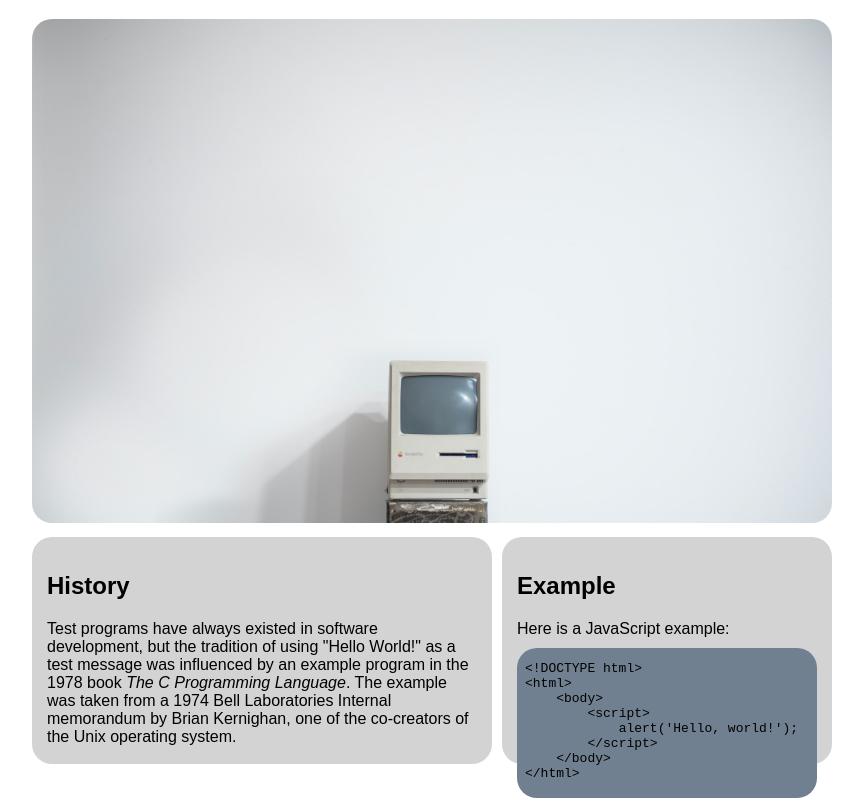
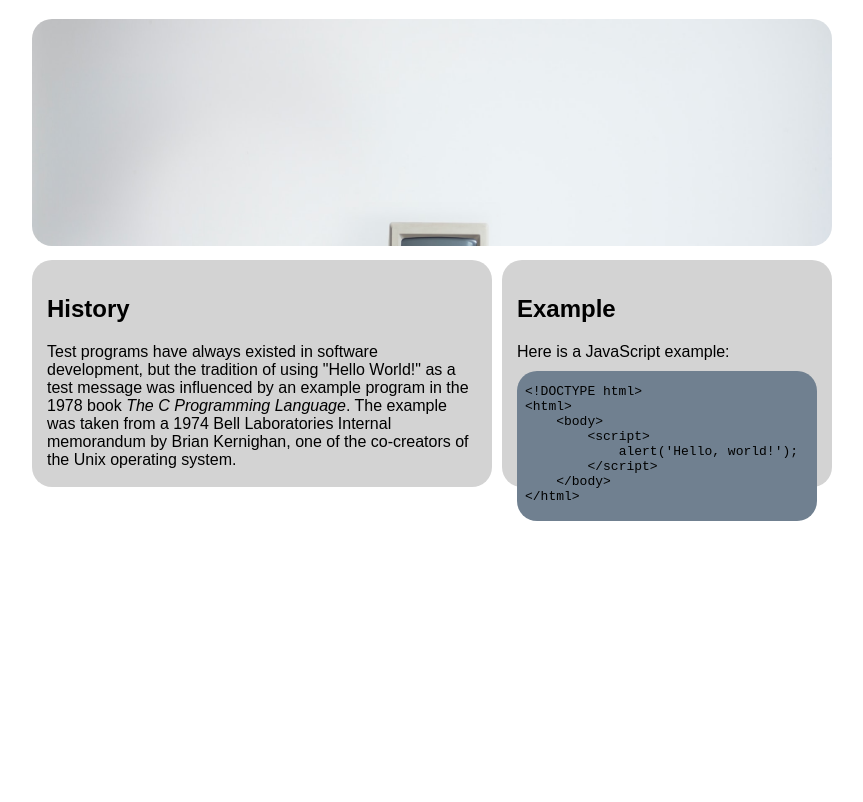
Before and after one commit to vigiljes/hello-449, a plain HTML site: page index.html in a window 1280 px wide. Shown: the part 69-871 px from the top of the page, without its empty margins (216-1079 px from the left). After the commit the page ends 800 px from the top, so only its background shows below. Drawn offline with Linux system fonts and the light colour scheme.

Commit message:
likeDEEEquestionMARK

```diff
--- a/screen.css
+++ b/screen.css
@@ -6,9 +6,9 @@
 #lonely{
     border-radius: 20px;
     width: 800px;
-    height: -227px;
+    height: 227px;
     object-fit: cover;
-    object-position: 50% 0;
+    object-position: 100% 0 0;
 }
 
 #hello{
```
